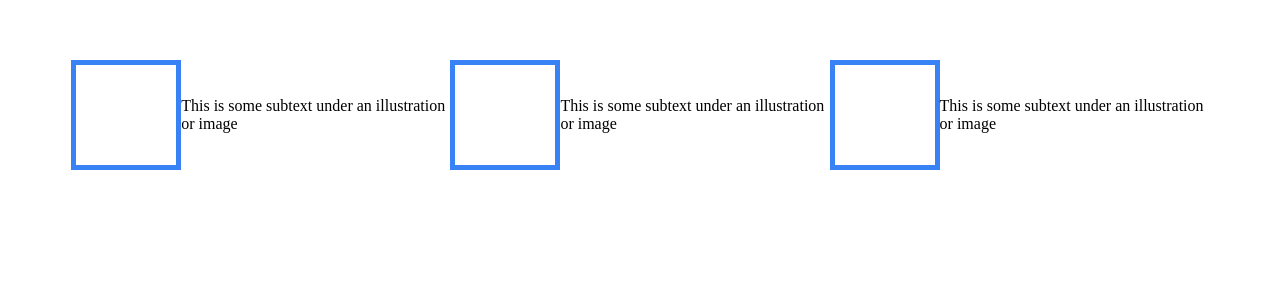
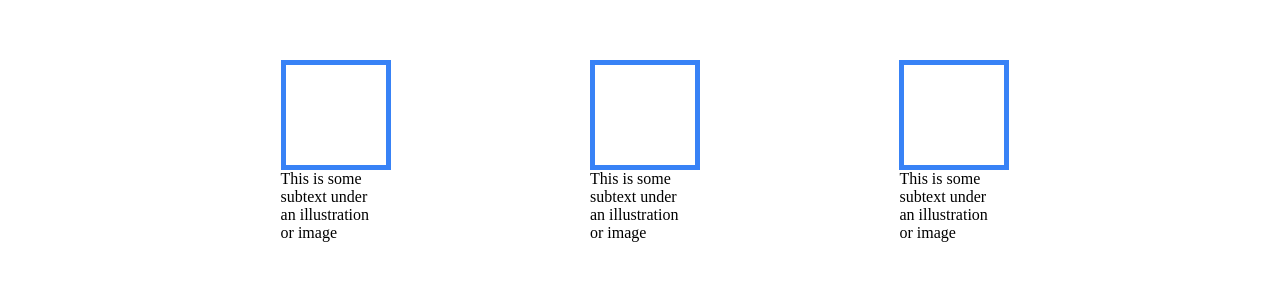
Before and after one commit to Yuris2/odin-landing-page, a plain HTML site: page index.html in a window 1280 px wide. Shown: the part 455-736 px from the top of the page. Drawn offline with Linux system fonts and the light colour scheme.

Commit message:
Added an outside div to align text under the box

```diff
--- a/index.html
+++ b/index.html
@@ -25,12 +25,18 @@
 </div>
 <div class="info-header">Some random information</div>
 <div class="information">
+<div class="info-container">
 <div class="box"></div>
-<div class="subtext">This is some subtext under an illustration or image</div>
+    <div class="subtext">This is some subtext under an illustration or image</div>
+</div>
+<div class="info-container">
 <div class="box"></div>
-<div class="subtext">This is some subtext under an illustration or image</div>
+    <div class="subtext">This is some subtext under an illustration or image</div>
+</div>
+<div class="info-container">
 <div class="box"></div>
-<div class="subtext">This is some subtext under an illustration or image</div>
+    <div class="subtext">This is some subtext under an illustration or image</div>
+</div>
 </div>
 
 <div class="quote">
--- a/style.css
+++ b/style.css
@@ -118,6 +118,6 @@
     border: 5px solid #3882F6;
 }
 
-.subtext {
-
+.info-container {
+    max-width: 100px;
 }
```
